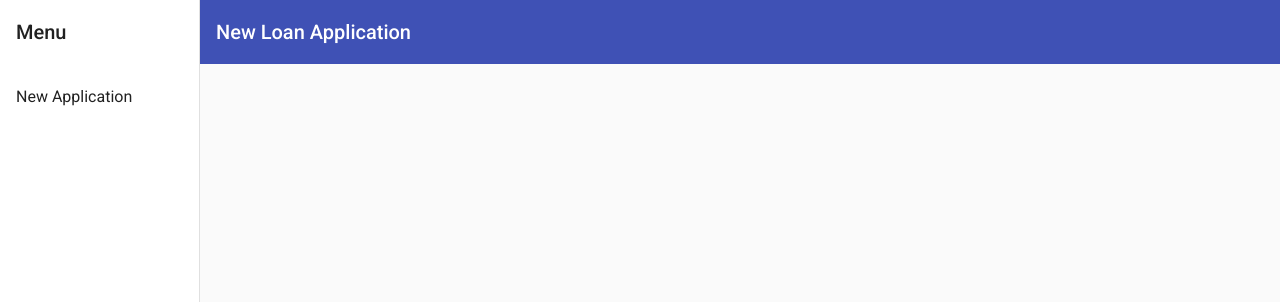
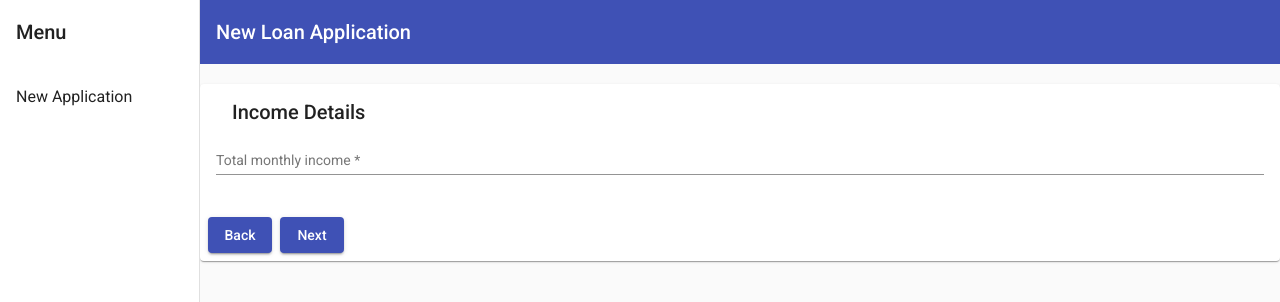
Before and after one commit to nickmza/AngularStateMachine, an Angular app: page /income-details in a window 1280 px wide. Before the commit this address led to /. Shown: the top 302 px of the page. Built offline with nearby package versions, Linux system fonts and the light colour scheme.

Commit message:
Navigation between screens. Persisting data or customer details

```diff
--- a/src/app/app-routing.module.ts
+++ b/src/app/app-routing.module.ts
@@ -3,12 +3,14 @@ import { CommonModule } from '@angular/common';
 import { Routes, RouterModule } from '@angular/router';
 import { CustomerDetailsComponent } from './customer-details/customer-details.component';
 import { EmployerDetailsComponent } from './employer-details/employer-details.component';
+import { IncomeDetailsComponent } from './income-details/income-details.component';
 
 
 const routes: Routes = [
   { path: '', redirectTo: '/customer-details', pathMatch: 'full' },
   { path: 'customer-details', component: CustomerDetailsComponent },
-  { path: 'employer-details', component: EmployerDetailsComponent }
+  { path: 'employer-details', component: EmployerDetailsComponent },
+  { path: 'income-details', component: IncomeDetailsComponent }
 ];
 
 @NgModule({
--- a/src/app/app.module.ts
+++ b/src/app/app.module.ts
@@ -19,13 +19,15 @@ import { ReactiveFormsModule } from '@angular/forms';
 import { AppRoutingModule } from './app-routing.module';
 import { EmployerDetailsComponent } from './employer-details/employer-details.component';
 import { LoanStateMachine } from './loan-state-machine/loan-state.service';
+import { IncomeDetailsComponent } from './income-details/income-details.component';
 
 @NgModule({
   declarations: [
     AppComponent,
     DefaultNavComponent,
     CustomerDetailsComponent,
-    EmployerDetailsComponent
+    EmployerDetailsComponent,
+    IncomeDetailsComponent
   ],
   imports: [
     BrowserModule,
--- a/src/app/customer-details/customer-details.component.html
+++ b/src/app/customer-details/customer-details.component.html
@@ -119,7 +119,7 @@
       <mat-card-title>Employment Details</mat-card-title>
     </mat-card-header>
     <mat-card-content>
-      <mat-radio-group formControlName="shipping">
+      <mat-radio-group formControlName="employmentStatus">
         <mat-radio-button value="unemployed">Unemployed</mat-radio-button>
         <mat-radio-button value="self-employed">Self-employed</mat-radio-button>
         <mat-radio-button value="employed">Employed</mat-radio-button>
--- a/src/app/customer-details/customer-details.component.ts
+++ b/src/app/customer-details/customer-details.component.ts
@@ -27,7 +27,7 @@ export class CustomerDetailsComponent {
     postalCode: [null, Validators.compose([
       Validators.required, Validators.minLength(5), Validators.maxLength(5)])
     ],
-    shipping: ['free', Validators.required]
+    employmentStatus: ['', Validators.required]
   });
 
   hasUnitNumber = false;
@@ -105,6 +105,11 @@ export class CustomerDetailsComponent {
     this.addressForm.valueChanges.subscribe((data)=>{
       this.sm.send(new UIStateUpdateEvent(data));
     })
+
+    //Replace the form data with the data from the SM.
+    if(this.sm.getContext().formData){
+      this.addressForm.setValue(this.sm.getContext().formData)
+    }
   }
 
   onStateChange(state) {
--- a/src/app/employer-details/employer-details.component.html
+++ b/src/app/employer-details/employer-details.component.html
@@ -67,9 +67,8 @@
       </div>
     </mat-card-content>
     <mat-card-actions>
+      <button mat-raised-button color="primary" type="button" (click)='onBack()'>Back</button>
       <button mat-raised-button color="primary" type="submit">Next</button>
-      <button mat-raised-button color="primary" type="button" (click)='onBack()'>Back</button>
-
     </mat-card-actions>
   </mat-card>
 </form>
--- a/src/app/employer-details/employer-details.component.ts
+++ b/src/app/employer-details/employer-details.component.ts
@@ -1,7 +1,7 @@
 import { Component } from '@angular/core';
 import { FormBuilder, Validators } from '@angular/forms';
 import { LoanStateMachine } from '../loan-state-machine/loan-state.service';
-import { BackEvent } from '../loan-state-machine/loan-state.events';
+import { BackEvent, NextEvent } from '../loan-state-machine/loan-state.events';
 
 @Component({
   selector: 'app-employer-details',
@@ -90,7 +90,7 @@ export class EmployerDetailsComponent {
   constructor(private fb: FormBuilder, private sm: LoanStateMachine) {}
 
   onSubmit() {
-    alert('Thanks!');
+    this.sm.send(new NextEvent())
   }
 
   onBack(){
--- /dev/null
+++ b/src/app/income-details/income-details.component.css
@@ -0,0 +1,27 @@
+.full-width {
+  width: 100%;
+}
+
+.shipping-card {
+  min-width: 120px;
+  margin: 20px auto;
+}
+
+.mat-radio-button {
+  display: block;
+  margin: 5px 0;
+}
+
+.row {
+  display: flex;
+  flex-direction: row;
+}
+
+.col {
+  flex: 1;
+  margin-right: 20px;
+}
+
+.col:last-child {
+  margin-right: 0;
+}
--- /dev/null
+++ b/src/app/income-details/income-details.component.html
@@ -0,0 +1,20 @@
+<form [formGroup]="addressForm" novalidate (ngSubmit)="onSubmit()">
+  <mat-card class="shipping-card">
+    <mat-card-header>
+      <mat-card-title>Income Details</mat-card-title>
+    </mat-card-header>
+    <mat-card-content>
+      <div class="row">
+        <div class="col">
+          <mat-form-field class="full-width">
+            <input matInput placeholder="Total monthly income" formControlName="income">
+          </mat-form-field>
+        </div>
+      </div>
+    </mat-card-content>
+    <mat-card-actions>
+      <button mat-raised-button color="primary" type="button" (click)="onBack()">Back</button>
+      <button mat-raised-button color="primary" type="submit">Next</button>
+    </mat-card-actions>
+  </mat-card>
+</form>
--- /dev/null
+++ b/src/app/income-details/income-details.component.ts
@@ -0,0 +1,25 @@
+import { Component } from '@angular/core';
+import { FormBuilder, Validators } from '@angular/forms';
+import { LoanStateMachine } from '../loan-state-machine/loan-state.service';
+import { NextEvent, BackEvent } from '../loan-state-machine/loan-state.events';
+
+@Component({
+  selector: 'app-income-details',
+  templateUrl: './income-details.component.html',
+  styleUrls: ['./income-details.component.css']
+})
+export class IncomeDetailsComponent {
+  addressForm = this.fb.group({
+    income: [null, Validators.required]
+  });
+
+  constructor(private fb: FormBuilder, private sm: LoanStateMachine) {}
+
+  onSubmit() {
+    this.sm.send(new NextEvent());
+  }
+
+  onBack(){
+    this.sm.send(new BackEvent());
+  }
+}
--- a/src/app/loan-state-machine/loan-state.config.ts
+++ b/src/app/loan-state-machine/loan-state.config.ts
@@ -25,8 +25,8 @@ export const loanConfig: MachineConfig<LoanContext,LoanSchema,LoanEvent> = {
     customerDetails:{
         on:{
             EVENT_NEXT:[
-                {target: 'employerDetails', cond: 'isEmployed', actions:'navigate'},
-                {target: 'incomeDetails'}
+                {target: 'employerDetails', cond: 'isEmployed', actions:{ type: 'navigate', route: 'employer-details' }},
+                {target: 'incomeDetails', actions:{ type: 'navigate', route: 'income-details' }}
             ],
             EVENT_UI:[
                 {target: 'customerDetails', actions: 'updateUi'},
@@ -35,12 +35,17 @@ export const loanConfig: MachineConfig<LoanContext,LoanSchema,LoanEvent> = {
     },
     employerDetails:{
         on:{
-            EVENT_BACK:{
-                target: 'customerDetails', actions:'navigateBack'
-            }
+            EVENT_BACK: {target: 'customerDetails', actions:{ type: 'navigate', route: 'customer-details' }},
+            EVENT_NEXT: {target: 'incomeDetails', actions:{ type: 'navigate', route: 'income-details' }}
         }
     },
     incomeDetails:{
+      on:{
+        EVENT_BACK:[
+          {target: 'employerDetails', cond: 'isEmployed', actions:{ type: 'navigate', route: 'employer-details' }},
+          {target: 'customerDetails', actions:{ type: 'navigate', route: 'customer-details' }}
+      ]
+    }
     }
   }
 };
--- a/src/app/loan-state-machine/loan-state.service.ts
+++ b/src/app/loan-state-machine/loan-state.service.ts
@@ -8,7 +8,7 @@ import {
   EventObject
 } from 'xstate';
 import { Injectable } from '@angular/core';
-import { loanConfig } from './loan-state.config';
+import { loanConfig, context } from './loan-state.config';
 import { LoanSchema, LoanContext } from './loan-state.schema';
 import { map, catchError } from 'rxjs/operators';
 import { Router } from '@angular/router';
@@ -23,7 +23,7 @@ export class LoanStateMachine {
     },
     guards: {
         isEmployed:()=>{
-            return true;
+            return context.formData.employmentStatus === 'employed';
         },
         isExpat:(context, event)=>{
              return context.showExpatFields;
@@ -33,13 +33,10 @@ export class LoanStateMachine {
         updateUi:(context, event: UIStateUpdateEvent)=>
         {
             context.formData = event.command;
-            context.showExpatFields = context.formData.idType !== "nic"
+            context.showExpatFields = !(context.formData.idType === "nic") && context.formData.idType != null
         },
-        navigate:(ctx) =>{
-            this.router.navigate(['employer-details'])
-        },
-        navigateBack:()=>{
-            this.router.navigate(['customer-details'])
+        navigate:(ctx, event, meta) =>{
+            this.router.navigate([meta.action.route]);
         }
     }
   };
@@ -53,7 +50,7 @@ export class LoanStateMachine {
     handler => {
       return this.service.onTransition(handler);
     },
-    (_, service) => service.stop()
+    (_, service) => console.log('stop') //service.stop() //TODO: This gets called when there are no more subscribers. Need to decide how lifecycle management happens.
   ).pipe(map(([state, _]) => state));
 
   //Send an event to the state machine.
@@ -61,5 +58,9 @@ export class LoanStateMachine {
     this.service.send(event);
   }
 
+  getContext():any{
+    return this._authMachine.context;
+  }
+
   constructor(private router: Router) {}
 }
```
Also changed, not shown: 1 other file (tests, documents, lock files or other folders).
